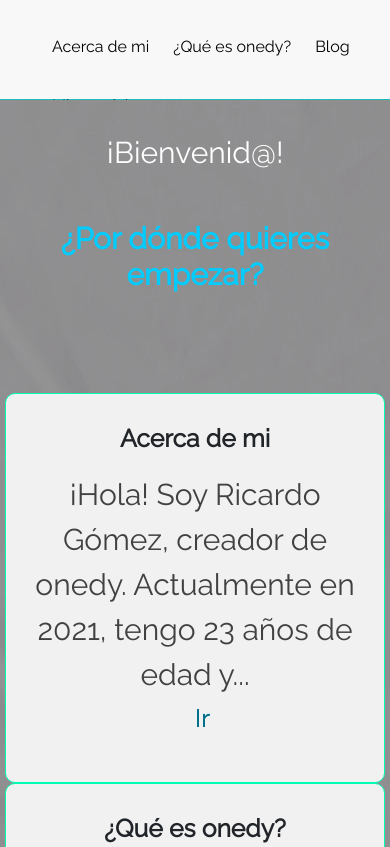
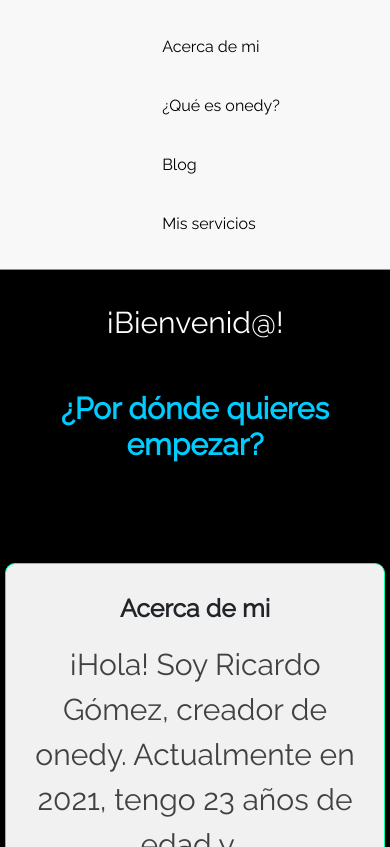
Before and after one commit to LuisGabriel112/Onedy, a plain HTML site: page Codigo/index.html in a window 390 px wide. Shown: the top 847 px of the page. Drawn offline with nearby package versions, Linux system fonts and the light colour scheme.

Commit message:
se añadio el responsive

```diff
--- a/Codigo/index.html
+++ b/Codigo/index.html
@@ -9,6 +9,7 @@
     <link href="https://cdn.jsdelivr.net/npm/bootstrap@5.1.3/dist/css/bootstrap.min.css" rel="stylesheet" integrity="sha384-1BmE4kWBq78iYhFldvKuhfTAU6auU8tT94WrHftjDbrCEXSU1oBoqyl2QvZ6jIW3" crossorigin="anonymous">
     <meta name="viewport" content="width=device-width, initial-scale=1">
     <link rel="stylesheet" href="https://fonts.googleapis.com/css?family=Raleway">
+    <script src="https://kit.fontawesome.com/4c5ef1c797.js" crossorigin="anonymous"></script>
 
 </head>
 <body>
@@ -38,7 +39,7 @@
                     <div class="card2 card-g">
                         <h2>¿Qué es onedy?</h2>
                         <p>Onedy es un proyecto enfocado a la nutrición y el entrenamiento, donde se busca ayudar a la gente...</p>
-                        <a href="#">Ir</a>
+                        <a href="#" class="Ir-Que-es-onedy">Ir</a>
                     </div>
                     <div class="card3 card-g">
                         <h2>mis servicios</h2>
@@ -48,7 +49,7 @@
                             Con esta modalidad tienes mi servicio por 30 días, consta de...
 
                         </p>
-                        <a href="#">Ir</a>
+                        <a href="#" class="Ir-Mis-servicios">Ir</a>
                     </div>
                 </div>
             </div>
--- a/Codigo/styles.css
+++ b/Codigo/styles.css
@@ -43,6 +43,9 @@ nav ul li a:hover{
     transition: 1s;
 }
 
+.fa-bars{
+    display: none;
+}
 /* Primera seccion */
 .PorDondeComenzar{
     background:url(Assets/fondo.jpg);
@@ -129,3 +132,42 @@ nav ul li a:hover{
     -webkit-box-shadow: 5px 5px 45px -15px #000000;
     box-shadow: 5px 5px 45px -15px #000000;
 }
+
+@media only screen and (max-width: 1138px){
+    .PorDondeComenzar{
+        width: 100%;
+        height: 1100px;
+        background-image: url(Assets/Diseno_sin_titulo_18_1600x.png);
+    }
+    .Bg-fade{
+        height: 1100px;
+    }
+    .Ir-Mis-servicios{
+        margin-top: 395px;
+    }
+}
+
+@media only screen and (max-width: 759px){
+    .PorDondeComenzar{
+        background-image: none;
+    }
+    .Bg-fade{
+        background: rgb(0, 0, 0);
+        height: 1435px;
+    }
+    .Ir-Mis-servicios{
+        margin-top: 786px;
+    }
+    .Ir-Que-es-onedy{
+        margin-top: 396px;
+    }
+}
+
+@media only screen and (max-width: 582px){
+    nav ul li{
+        display: block;
+    }
+    nav{
+        height: 270px;
+    }
+}
```
Also changed, not shown: 1 other file.
